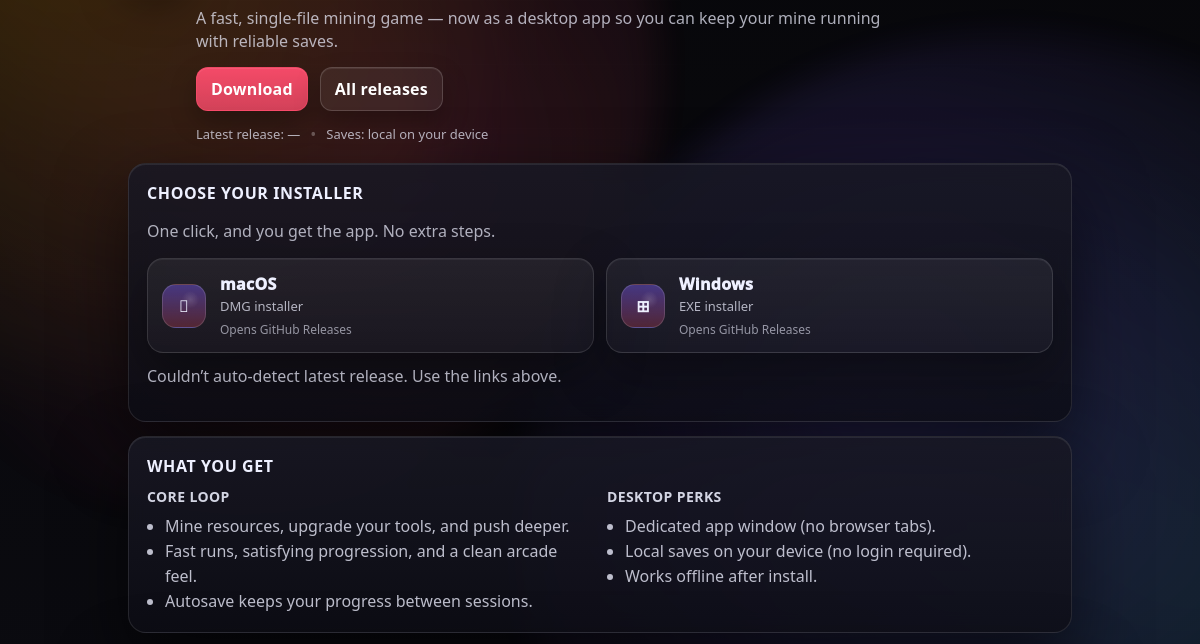
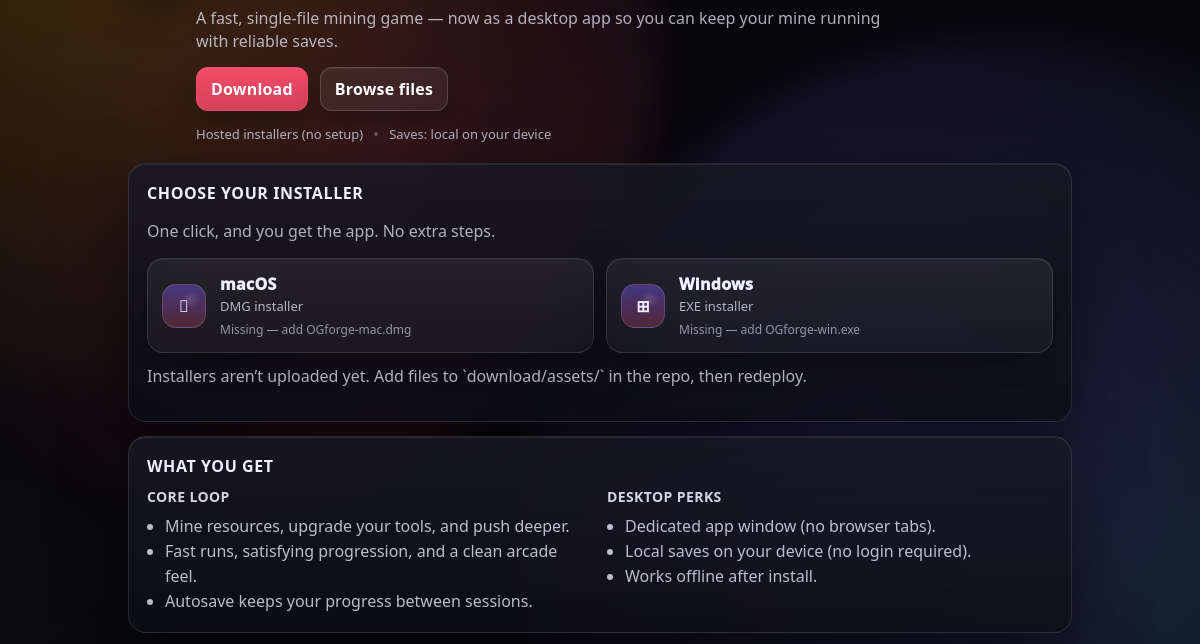
Before and after one commit to ShnakeIO/ogforge, an Electron app: page download/index.html in a window 1200 px wide. Shown: the part 126-770 px from the top of the page. Drawn offline with Linux system fonts and the light colour scheme; no server answers.

Commit message:
Serve installers from repo assets

```diff
--- a/download/app.js
+++ b/download/app.js
@@ -9,101 +9,60 @@ function el(id) {
   return document.getElementById(id);
 }
 
-function formatBytes(bytes) {
-  if (!Number.isFinite(bytes) || bytes <= 0) return "";
-  const units = ["B", "KB", "MB", "GB"];
-  let value = bytes;
-  let unit = 0;
-  while (value >= 1024 && unit < units.length - 1) {
-    value /= 1024;
-    unit++;
+async function exists(url) {
+  try {
+    const res = await fetch(url, { method: "HEAD", cache: "no-store" });
+    return res.ok;
+  } catch {
+    return false;
   }
-  const digits = unit === 0 ? 0 : unit === 1 ? 0 : 1;
-  return `${value.toFixed(digits)} ${units[unit]}`;
 }
 
-async function loadLatestRelease(repo) {
-  const res = await fetch(`https://api.github.com/repos/${repo}/releases/latest`, {
-    headers: { Accept: "application/vnd.github+json" }
-  });
-  if (!res.ok) throw new Error(`GitHub API ${res.status}`);
-  return await res.json();
-}
-
-function pickAsset(assets, predicate) {
-  for (const a of assets || []) if (predicate(a)) return a;
-  return null;
-}
-
-function main() {
-  const paramRepo = new URLSearchParams(window.location.search).get("repo");
-  const repo = (paramRepo || document.body.dataset.repo || "").trim();
-  const releaseUrl = repo ? `https://github.com/${repo}/releases/latest` : "#";
+async function main() {
+  const localMac = "assets/OGforge-mac.dmg";
+  const localWin = "assets/OGforge-win.exe";
 
   const btn = el("btn-download");
   const linkMac = el("link-mac");
   const linkWin = el("link-win");
-  const linkRelease = el("link-release");
   const note = el("dl-note");
   const releaseMeta = el("release-meta");
   const metaMac = el("meta-mac");
   const metaWin = el("meta-win");
 
-  linkRelease.href = repo ? releaseUrl : "#";
+  // Default to local files (served by Render from this repo).
+  linkMac.href = localMac;
+  linkWin.href = localWin;
+  btn.href = localMac;
 
-  // Fallbacks (work even without GitHub API)
-  linkMac.href = repo ? releaseUrl : "#";
-  linkWin.href = repo ? releaseUrl : "#";
-  btn.href = repo ? releaseUrl : "#";
+  if (releaseMeta) releaseMeta.textContent = "Hosted installers (no setup)";
+  if (metaMac) metaMac.textContent = "Direct download";
+  if (metaWin) metaWin.textContent = "Direct download";
   note.textContent = "Tip: If macOS warns, right-click → Open the first time.";
-  if (releaseMeta) releaseMeta.textContent = "Latest release: —";
-  if (metaMac) metaMac.textContent = "Opens GitHub Releases";
-  if (metaWin) metaWin.textContent = "Opens GitHub Releases";
 
-  if (!repo || repo.includes("YOUR_GITHUB_USER")) {
-    note.textContent =
-      "Set your repo in `download/index.html` (data-repo) or add `?repo=YOUR_USER/YOUR_REPO` to the URL.";
-    return;
+  const [hasMac, hasWin] = await Promise.all([exists(localMac), exists(localWin)]);
+
+  if (!hasMac) {
+    linkMac.href = "assets/";
+    if (metaMac) metaMac.textContent = "Missing — add OGforge-mac.dmg";
+  }
+  if (!hasWin) {
+    linkWin.href = "assets/";
+    if (metaWin) metaWin.textContent = "Missing — add OGforge-win.exe";
   }
 
-  loadLatestRelease(repo)
-    .then((rel) => {
-      const assets = rel.assets || [];
-      const dmg = pickAsset(assets, (a) => a.name && a.name.endsWith(".dmg"));
-      const exe = pickAsset(assets, (a) => a.name && a.name.endsWith(".exe"));
+  const os = detectOS();
+  if (os === "win" && hasWin) btn.href = localWin;
+  if (os === "mac" && hasMac) btn.href = localMac;
 
-      if (dmg) linkMac.href = dmg.browser_download_url;
-      if (exe) linkWin.href = exe.browser_download_url;
-
-      const tag = rel.tag_name || "latest";
-      if (releaseMeta) releaseMeta.textContent = `Latest release: ${tag}`;
-
-      if (metaMac) {
-        metaMac.textContent = dmg
-          ? `${formatBytes(dmg.size)} • updated ${new Date(dmg.updated_at).toLocaleDateString()}`
-          : "DMG not found in latest release";
-      }
-      if (metaWin) {
-        metaWin.textContent = exe
-          ? `${formatBytes(exe.size)} • updated ${new Date(exe.updated_at).toLocaleDateString()}`
-          : "EXE not found in latest release";
-      }
-
-      const os = detectOS();
-      if (os === "mac" && dmg) {
-        btn.href = dmg.browser_download_url;
-        note.textContent = `Recommended for your device: macOS (${dmg.name}).`;
-      } else if (os === "win" && exe) {
-        btn.href = exe.browser_download_url;
-        note.textContent = `Recommended for your device: Windows (${exe.name}).`;
-      } else {
-        btn.href = releaseUrl;
-        note.textContent = "Choose Mac or Windows above (or open all releases).";
-      }
-    })
-    .catch(() => {
-      note.textContent = "Couldn’t auto-detect latest release. Use the links above.";
-    });
+  if (!hasMac && !hasWin) {
+    note.textContent =
+      "Installers aren’t uploaded yet. Add files to `download/assets/` in the repo, then redeploy.";
+  } else if (os === "win" && !hasWin) {
+    note.textContent = "Windows installer not uploaded yet.";
+  } else if (os === "mac" && !hasMac) {
+    note.textContent = "macOS installer not uploaded yet.";
+  }
 }
 
 main();
--- a/download/index.html
+++ b/download/index.html
@@ -26,10 +26,10 @@
           </p>
           <div class="ctaRow">
             <a id="btn-download" class="btn primary" href="#" rel="noreferrer">Download</a>
-            <a id="link-release" class="btn ghost" href="#" target="_blank" rel="noreferrer">All releases</a>
+            <a id="link-release" class="btn ghost" href="assets/" rel="noreferrer">Browse files</a>
           </div>
           <div class="metaRow">
-            <span id="release-meta" class="meta">Latest release: —</span>
+            <span id="release-meta" class="meta">Hosted installers (no setup)</span>
             <span class="dot" aria-hidden="true">•</span>
             <span class="meta">Saves: local on your device</span>
           </div>
```
Also changed, not shown: README.md, download/assets/README.md (added).
